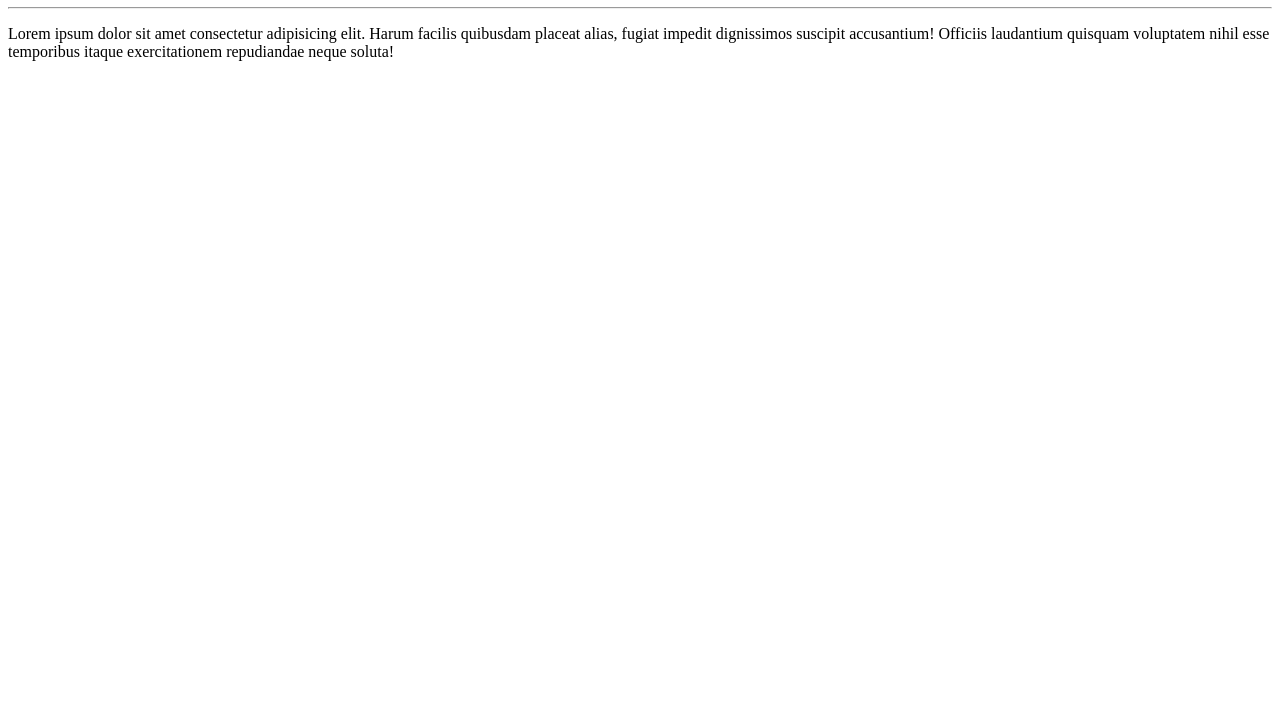
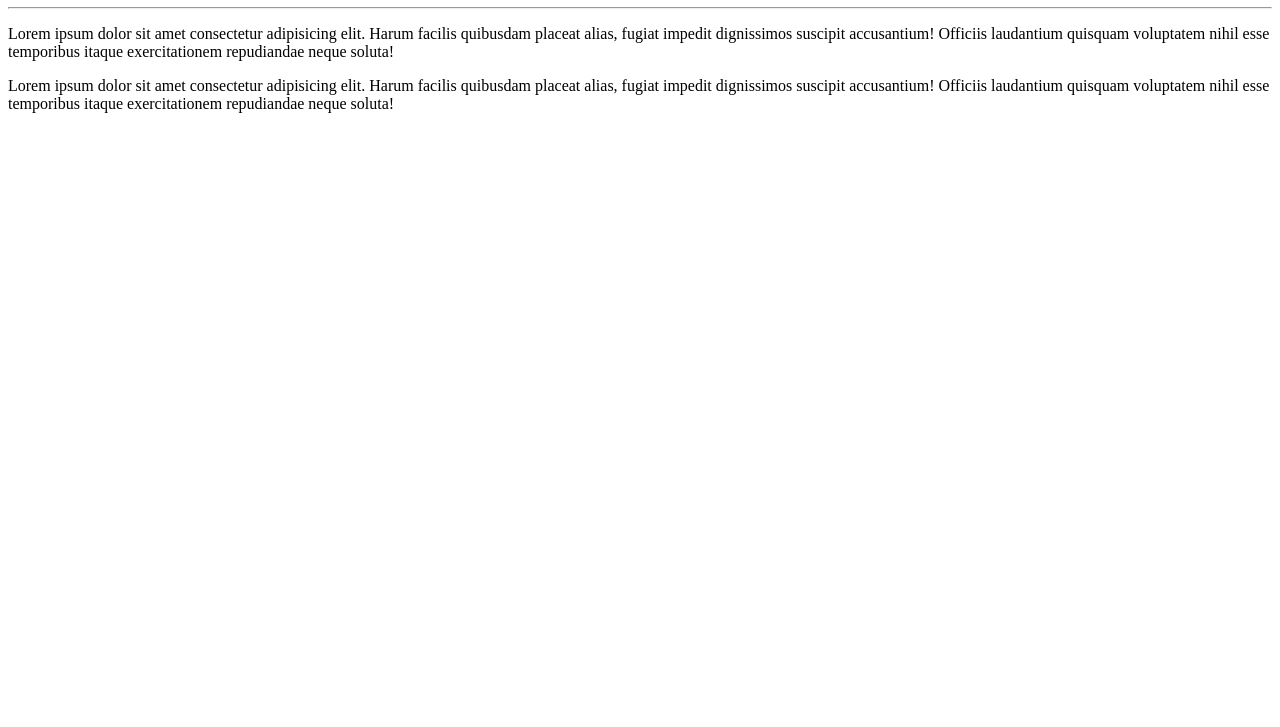
Before and after one commit to humbertogouveia/Ola_Git, a plain HTML site: page site_exemplo/index.html in a window 1280 px wide. Shown: the part 73-800 px from the top of the page. Drawn offline with Linux system fonts and the light colour scheme.

Commit message:
Adicionei mais um paragrafo

```diff
--- a/site_exemplo/index.html
+++ b/site_exemplo/index.html
@@ -14,5 +14,10 @@
         fugiat impedit dignissimos suscipit accusantium!
         Officiis laudantium quisquam voluptatem nihil esse temporibus itaque
         exercitationem repudiandae neque soluta!</p>
+
+        <p>Lorem ipsum dolor sit amet consectetur adipisicing elit. Harum facilis quibusdam placeat alias,
+            fugiat impedit dignissimos suscipit accusantium!
+            Officiis laudantium quisquam voluptatem nihil esse temporibus itaque
+            exercitationem repudiandae neque soluta!</p>
 </body>
 </html>
```
